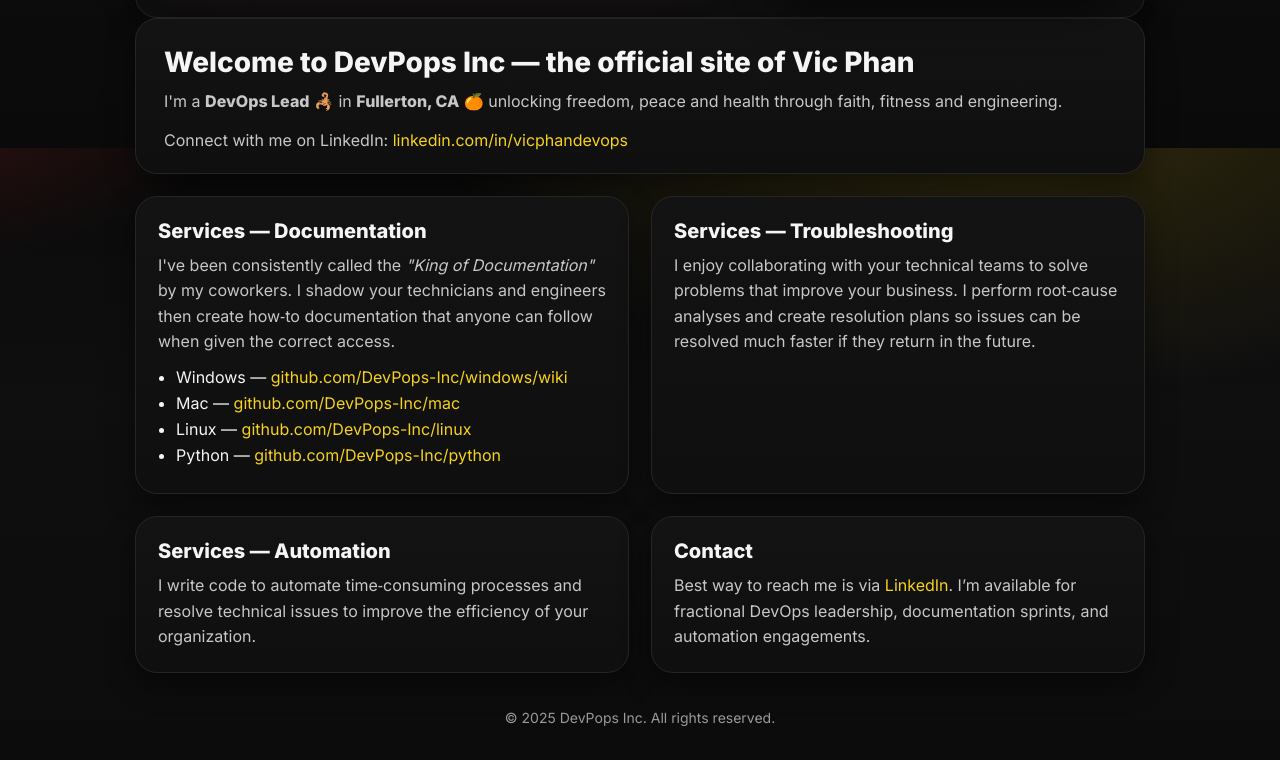
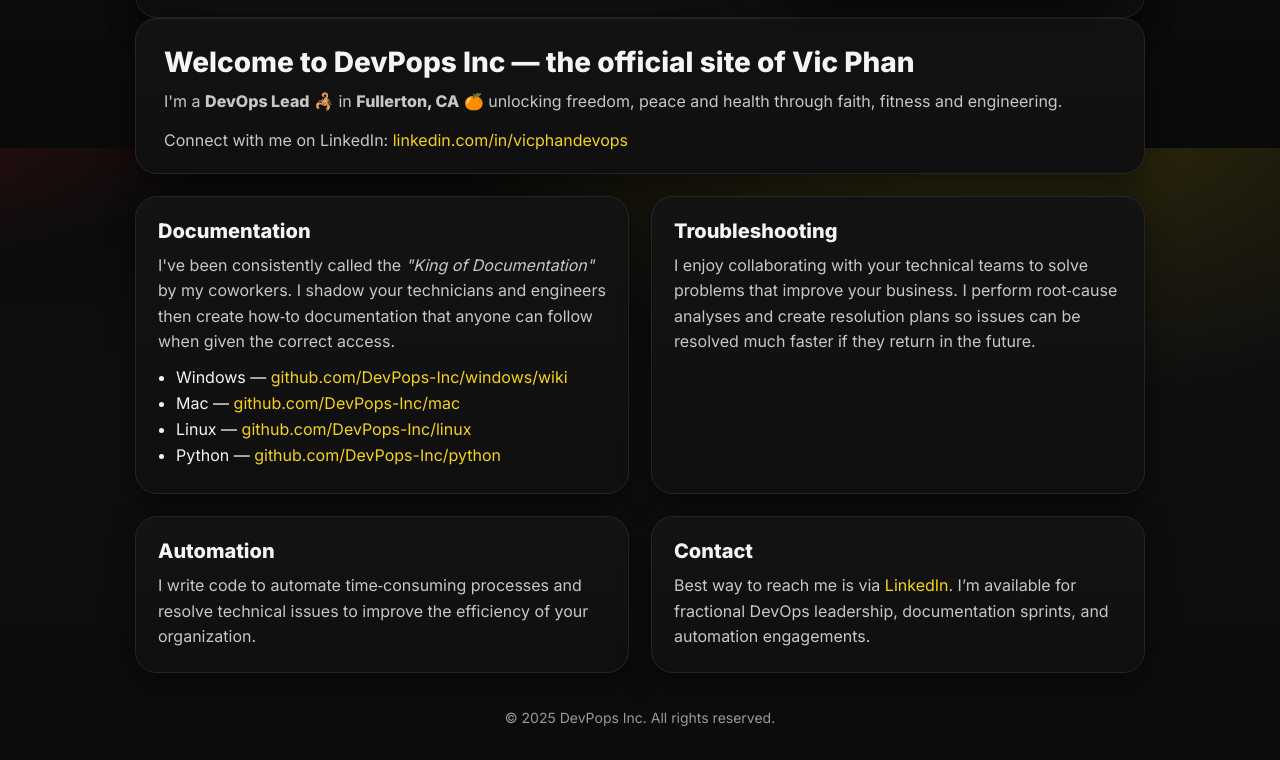
Before and after one commit to DevPops-Inc/devpops-inc.github.io, a plain HTML site: page index.html in a window 1280 px wide. Shown: the part 652-1412 px from the top of the page. Drawn offline with Linux system fonts and the light colour scheme.

Commit message:
Got rid of Services text.

```diff
--- a/index.html
+++ b/index.html
@@ -133,7 +133,7 @@
 
     <section class="grid" aria-label="Services">
       <article class="card tile" aria-labelledby="svc-docs">
-        <h2 id="svc-docs">Services — Documentation</h2>
+        <h2 id="svc-docs">Documentation</h2>
         <p>I've been consistently called the <em>"King of Documentation"</em> by my coworkers. I shadow your technicians and engineers then create how‑to documentation that anyone can follow when given the correct access.</p>
         <ul class="list">
           <li>Windows — <a href="https://github.com/DevPops-Inc/windows/wiki" target="_blank" rel="noopener">github.com/DevPops-Inc/windows/wiki</a></li>
@@ -144,12 +144,12 @@
       </article>
 
       <article class="card tile" aria-labelledby="svc-triage">
-        <h2 id="svc-triage">Services — Troubleshooting</h2>
+        <h2 id="svc-triage">Troubleshooting</h2>
         <p>I enjoy collaborating with your technical teams to solve problems that improve your business. I perform root‑cause analyses and create resolution plans so issues can be resolved much faster if they return in the future.</p>
       </article>
 
       <article class="card tile" aria-labelledby="svc-automation">
-        <h2 id="svc-automation">Services — Automation</h2>
+        <h2 id="svc-automation">Automation</h2>
         <p>I write code to automate time‑consuming processes and resolve technical issues to improve the efficiency of your organization.</p>
       </article>
 
```
